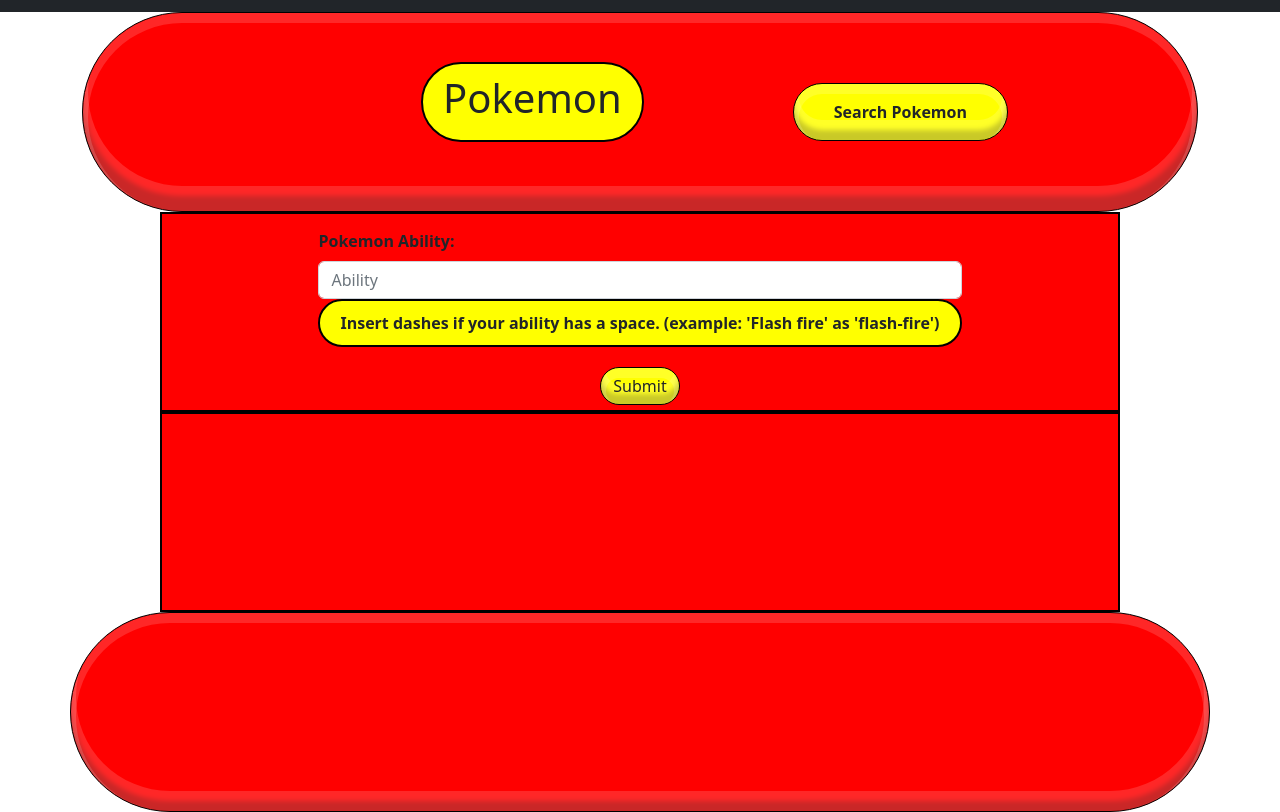
After one commit to Nephilus-notes/bill-s-pic, a Flask app: page /pokemon/search/ability in a window 1280 px wide. The commit adds this page. Shown: the part 314-1126 px from the top of the page. Run offline with Flask 3, Linux system fonts and the light colour scheme.

Commit message:
added search functionalities: by type, by name, by ability, and by id

```diff
--- a/app/__init__.py
+++ b/app/__init__.py
@@ -23,6 +23,8 @@
     app.register_blueprint(main_bp)
     from app.blueprints.auth import bp as auth_bp
     app.register_blueprint(auth_bp)
+    from app.blueprints.search import bp as search_bp
+    app.register_blueprint(search_bp)
 
     # create files for each concern (init, routes, etc)
 
--- /dev/null
+++ b/app/blueprints/search/__init__.py
@@ -0,0 +1,5 @@
+from flask import Blueprint
+
+bp = Blueprint('search', __name__, url_prefix='/pokemon/search')
+
+from . import routes
--- /dev/null
+++ b/app/blueprints/search/routes.py
@@ -0,0 +1,92 @@
+from . import bp as app
+from app.blueprints.main.models import User, AllPokemon, UserPokemon
+from app import db, login_manager
+from flask import redirect, url_for, render_template, request, flash
+from flask_login import current_user
+from random import randint
+from sqlalchemy import or_
+
+
+@app.route('/')
+def search_pokemon():
+    return render_template('search_pokemon.html.j2')
+
+# @app.route('/type/')
+# def search_pokemon_type():
+#     return render_template('search_pokemon_type.html.j2')
+
+@app.route('/type', methods=["GET", "POST"])
+def search_pokemon_type():
+    if request.method == 'GET':
+        return render_template('search_pokemon_type.html.j2')
+
+    pokemon_type = request.form['type']
+    pokemon = db.session.query(AllPokemon).filter(or_(AllPokemon.type1 == pokemon_type, AllPokemon.type2==pokemon_type))
+    # pokemon = AllPokemon.query.filter_by(type1=pokemon_type)
+    if not pokemon:
+        flash('Something went wrong, try again', 'danger')
+    return render_template('search_pokemon_type.html.j2', pokemon=pokemon, pokemon_type=pokemon_type)
+
+
+@app.route('/id', methods=["GET", "POST"])
+def search_pokemon_id():
+    if request.method == 'GET':
+        return render_template('search_pokemon_id.html.j2')
+
+    id = request.form['id']
+    pokemon = AllPokemon.query.filter_by(id=id).first()
+    if not pokemon:
+        flash('Something went wrong, try again', 'danger')
+    return render_template('search_pokemon_id.html.j2', pokemon=pokemon)
+
+@app.route('/name', methods=["GET", "POST"])
+def search_pokemon_name():
+    if request.method == 'GET':
+        return render_template('search_pokemon_name.html.j2')
+
+    name = request.form['name']
+    pokemon = AllPokemon.query.filter_by(name=name).first()
+    if not pokemon:
+        flash('Something went wrong, try again', 'danger')
+    return render_template('search_pokemon_name.html.j2', pokemon=pokemon)
+
+
+# @app.route('/ability')
+# def search_pokemon_ability():
+#     return render_template('search_pokemon_ability.html.j2')
+
+@app.route('/ability', methods=["GET", "POST"])
+def search_pokemon_ability():
+    if request.method == 'GET':
+        return render_template('search_pokemon_ability.html.j2')
+
+    pokemon_ability = request.form['ability']
+    pokemon = db.session.query(AllPokemon).filter(or_(AllPokemon.ability1 == pokemon_ability, AllPokemon.ability2==pokemon_ability, AllPokemon.ability3==pokemon_ability))
+    # pokemon = AllPokemon.query.filter_by(type1=pokemon_type)
+    if not pokemon:
+        flash('Something went wrong, try again', 'danger')
+    return render_template('search_pokemon_ability.html.j2', pokemon=pokemon, pokemon_ability=pokemon_ability)
+
+
+# @app.route('/type/<type>')
+# def search_pokemon_by_type(type):
+#     pokemon = AllPokemon.query.filter_by(type)
+#     return render_template('pokemon_single.html.j2', allpokemon=pokemon)
+
+# @app.route('/ability/<ability>')
+# def search_pokemon_by_ability(ability):
+#     pokemon = AllPokemon.query.filter_by(ability)
+#     return render_template('pokemon_single.html.j2', allpokemon=pokemon)
+
+# @app.route('/pokemon/search/name')
+# def search_pokemon_name(name=None):
+#     return render_template('search_pokemon_name.html.j2')
+
+
+    return render_template('search_pokemon_name.html.j2')
+
+# @app.route('/name/<name>')
+# def search_pokemon_by_name():
+#     name = request.form['name']
+#     pokemon = AllPokemon.query.get(name)
+#     return render_template('pokemon_single.html.j2', pokemon=pokemon)
--- a/app/static/main.css
+++ b/app/static/main.css
@@ -59,8 +59,18 @@
     justify-content: space-evenly;
     background-color: red;
     border: 2px solid black;
+    min-height: 200px;
 }
 
+
+.search-form {
+    align-items: center;
+    max-height: 150px;
+}
+
+.search-btn {
+    background-color: yellow;
+}
 
 .pokedex_img {
     height: 300px;
--- a/app/templates/home.html
+++ b/app/templates/home.html
@@ -19,7 +19,7 @@
         </div>
     </div>
     <div class="top-flex">
-        <a class="btn yellow-btn" aria-current="search pokemon" href="#">Search Pokemon</a>
+        <a class="btn yellow-btn" aria-current="search pokemon" href="{{ url_for('search.search_pokemon') }}">Search Pokemon</a>
     </div>
 </div>
 <div class="card-flex">
--- a/app/templates/layout.html
+++ b/app/templates/layout.html
@@ -31,7 +31,7 @@
                             <a class="nav-link" href="{{ url_for('main.your_pc') }}">Your PC</a>
                         </li>
                         <li class="nav-item">
-                            <a class="nav-link" href="#">Search Pokemon</a>
+                            <a class="nav-link" href="{{ url_for('search.search_pokemon') }}">Search Pokemon</a>
                         </li>
                         <li class="nav-item dropdown">
                             <a class="nav-link dropdown-toggle" href="#" role="button" data-bs-toggle="dropdown"
--- /dev/null
+++ b/app/templates/search_pokemon_ability.html.j2
@@ -0,0 +1,84 @@
+{% extends './layout.html' %}
+
+{% block title %}Search{% endblock title%}
+
+
+{% block content %}
+<div class="content-top">
+    <div class="top-flex">
+    {% if pokemon %}
+       {# Take out this check status button, replace with something that makes more sense #}
+<a class="btn yellow-btn btn-form" href="{{ url_for('main.pokemon_by_id', id=pokemon.id) }}">
+Check Status</a>
+
+
+           {% else %}
+           {% endif %}
+        </form>
+    </div>
+    <div class="top-h1 top-flex">
+        <h1>Pokemon</h1>
+    </div>
+    <div class="top-flex">
+        <a class="btn yellow-btn" aria-current="log out" href="#">Search Pokemon</a>
+    </div>
+</div>
+
+<div class="card-flex">
+    <div class="flex-right">
+        <div class="mb-3 search-form">
+            <form action="{{ url_for('search.search_pokemon_ability') }}" method="POST">
+{% if pokemon %}
+                <label for="ability" class="form-label" ><strong>Pokemon Ability:</strong></label>
+                <input type="text" class="form-control" id="ability" name="ability" placeholder="{{ pokemon_ability.title() }}">
+                {# <button type="submit" class="btn small-btn search-btn">Submit</button> #}
+                {% else %}
+                 <label for="ability" class="form-label" ><strong>Pokemon Ability:</strong></label>
+                <input type="text" class="form-control" id="ability" name="ability" placeholder="Ability">
+                {# <button type="submit" class="btn small-btn search-btn">Submit</button> #}
+                {% endif %}
+                <p class="top-h1"> Insert dashes if your ability has a space. (example: 'Flash fire' as 'flash-fire')</p>
+                <button type="submit" class="btn small-btn search-btn">Submit</button>
+            </form>
+        </div>
+    </div>
+</div>
+<div class="card-flex">
+
+    {% if pokemon %}
+    {% for pokemon in pokemon %}
+    <div class="card pc_card">
+        <div class="card-body">
+            <h3 class="card-title">{{ pokemon.name.title() }}</h3>
+
+            {# {% if pokemon.id < 650 %} <td> <img class="pokedex_img"
+                    src="https://raw.githubusercontent.com/PokeAPI/sprites/master/sprites/pokemon/other/dream-world/{{pokemon.id}}.svg">
+                </td>
+                {% else%} #}
+                <img class="pokedex_img" src="{{ pokemon.reg_sprite }}" , height="300">
+                {# {% endif %} #}
+
+                 <p><strong>Type</strong>: {{ pokemon.type1 }}</p>
+                {% if pokemon.type2 %}
+                <p><strong>Type 2</strong>: {{ pokemon.type2 }}</p>
+                {% endif %}
+                <p><strong>Ability</strong>: {{ pokemon.ability1 }}</p>
+                {% if pokemon.ability2 %}
+                <p><strong>Ability</strong>: {{ pokemon.ability2 }}</p>
+                {% if pokemon.ability3 %}
+                <p><strong>Ability</strong>: {{ pokemon.ability3 }}</p>
+                {% endif %}
+                {% endif %}
+
+        </div>
+        <div class="card-footer">
+            Pokemon ID: {{ pokemon.id}}
+        </div>
+    </div>
+    {% else %}
+    <h2>Try Searching for a pokemon!</h2>
+    {% endfor %}
+    {% endif %}
+</div>
+
+{% endblock content%}
```
Also changed, not shown: app/templates/search_pokemon.html.j2 (+27 -15 lines), app/templates/search_pokemon_id.html.j2 (added, +74 -0 lines), app/templates/search_pokemon_name.html.j2 (added, +74 -0 lines), app/templates/search_pokemon_type.html.j2 (added, +77 -0 lines), app/blueprints/main/routes.py (line endings or trailing spaces).
